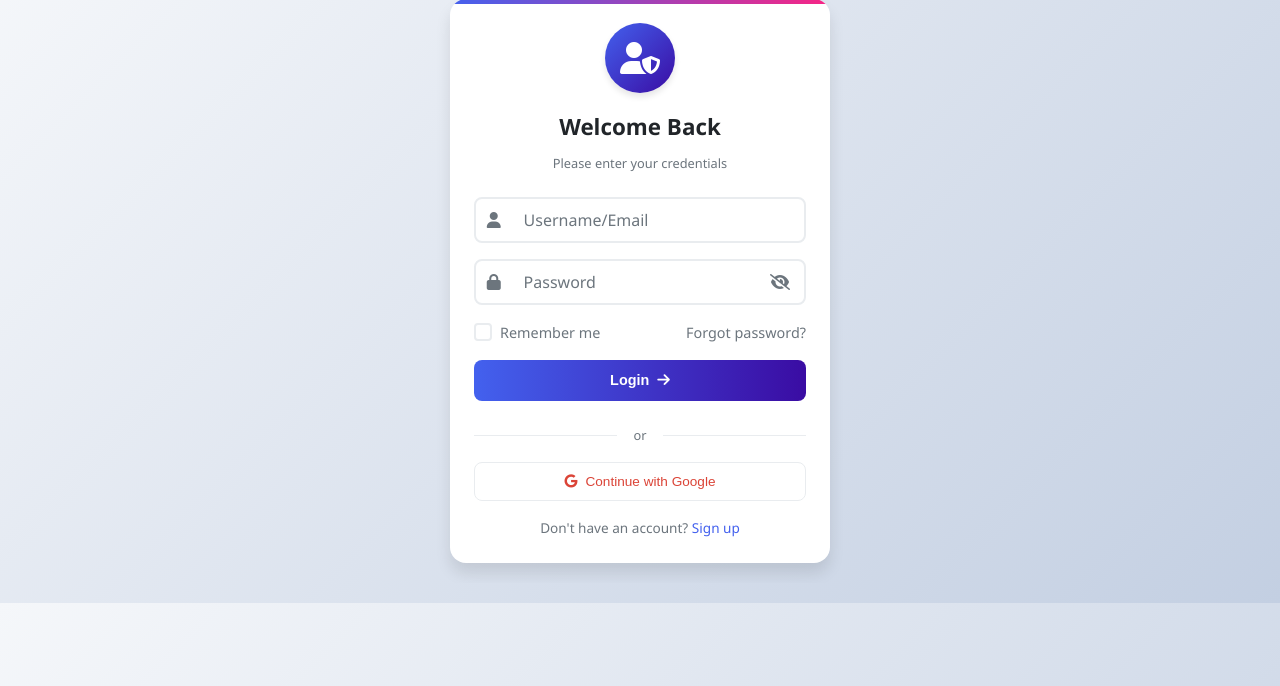
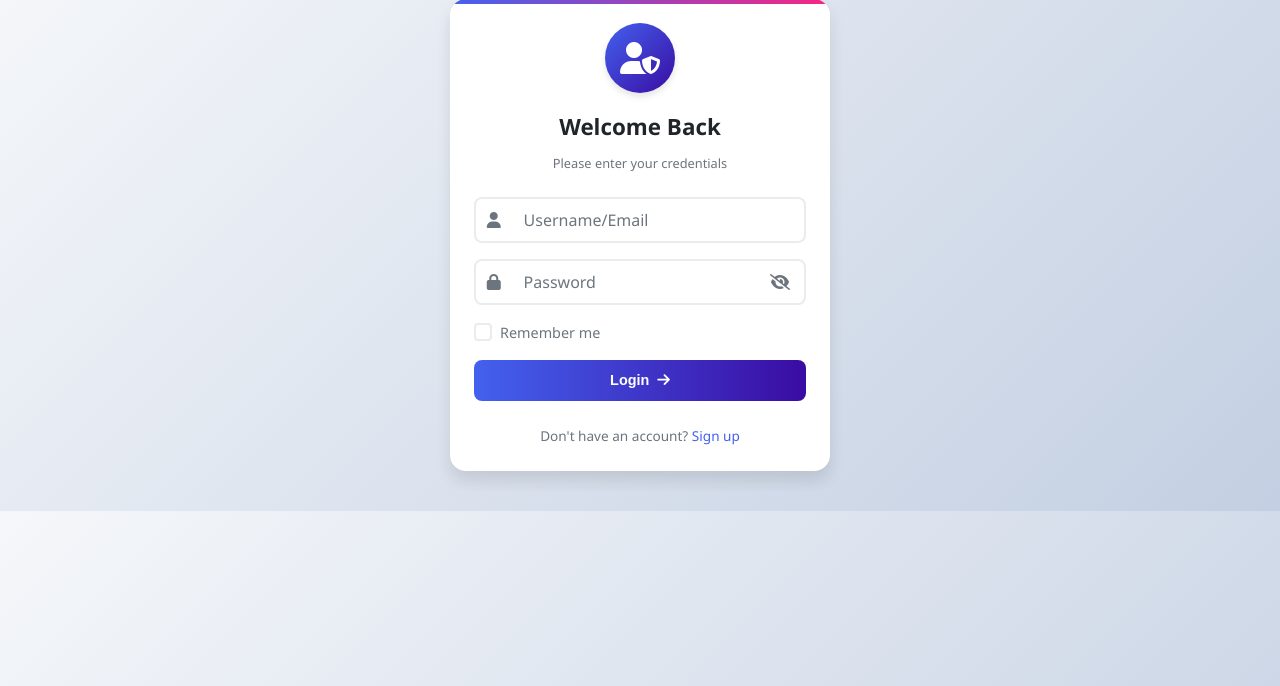
Before and after one commit to aneesnizam/TodoMaster, a Django app: page /login/ in a window 1280 px wide. Shown: the part 41-727 px from the top of the page. Run offline with Django 5.2, Linux system fonts and the light colour scheme.

Commit message:
login updated

```diff
--- a/MyApp/templates/Login.html
+++ b/MyApp/templates/Login.html
@@ -82,7 +82,7 @@
                 <span class="checkmark"></span>
                 Remember me
               </label>
-              <a href="#" class="forgot-password">Forgot password?</a>
+              <!-- <a href="#" class="forgot-password">Forgot password?</a> -->
             </div>
 
             <button type="submit" class="login-btn">
@@ -91,7 +91,7 @@
             </button>
           </form>
 
-          <div class="divider">
+          <!-- <div class="divider">
             <span>or</span>
           </div>
 
@@ -100,7 +100,7 @@
               <i class="fab fa-google"></i>
               Continue with Google
             </button>
-          </div>
+          </div> -->
 
           <p class="signup-link">
             Don't have an account? <a href="{% url 'register' %}">Sign up</a>
```
